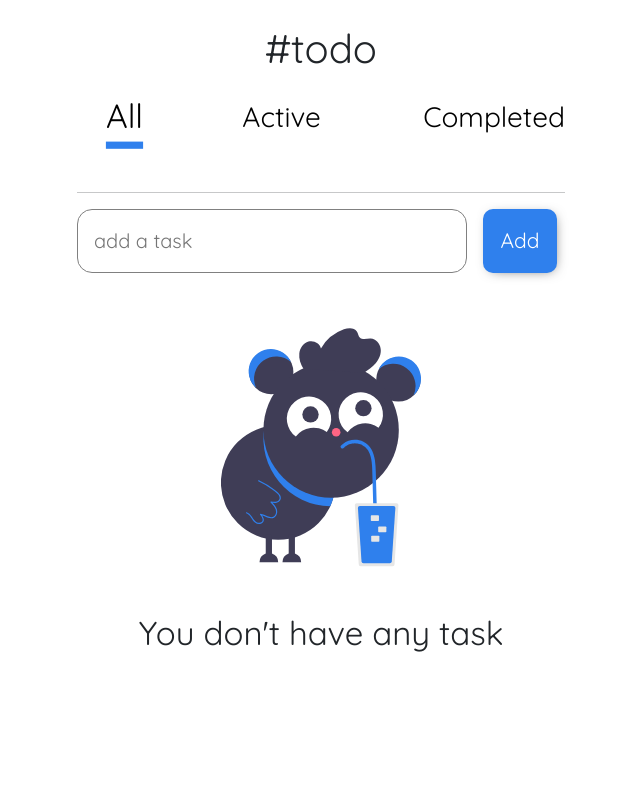
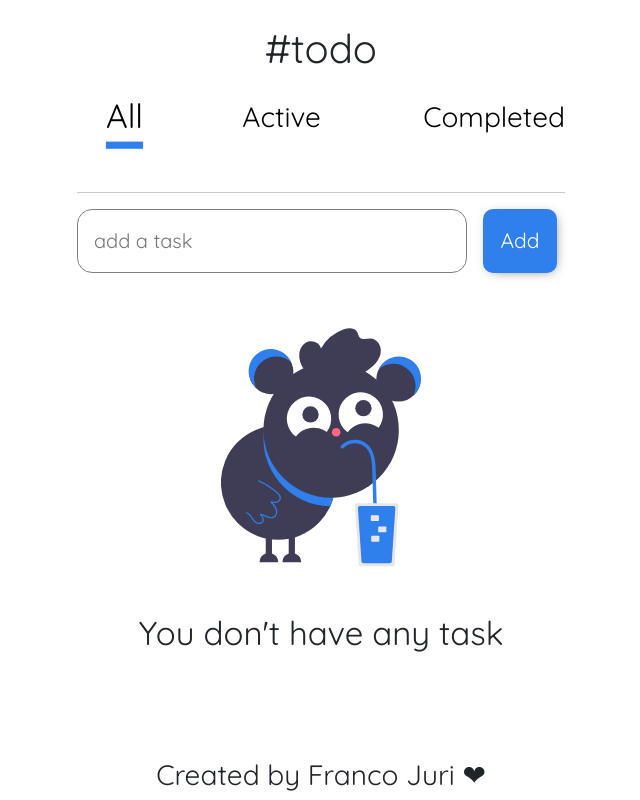
Before and after one commit to FrancoJuri/react-todo-app, a React (Create React App) app: page /#/ in a window 1280 px wide. Shown: the whole page, without its empty margins (319-959 px from the left). Built offline with nearby package versions, Linux system fonts and the light colour scheme.

Commit message:
footer agregado

```diff
--- /dev/null
+++ b/src/components/Footer.js
@@ -0,0 +1,12 @@
+import React from 'react';
+import '../css/index.css';
+
+const Footer = () => {
+    return (
+        <footer>
+            <h3>Created by Franco Juri ❤</h3>
+        </footer>
+    )
+}
+
+export default Footer;
--- a/src/css/index.css
+++ b/src/css/index.css
@@ -3,6 +3,38 @@ body{
     margin: 0px;
     scroll-behavior: smooth;
     overflow-x: hidden;
+    padding-bottom: 75px;
+}
+
+body::-webkit-scrollbar {
+    width: 9px;
+    height: 8px;
+    display: block;
+}
+
+body::-webkit-scrollbar-thumb {
+    background: rgb(151, 151, 151);
+    border-radius: 4px;
+}
+
+
+body::-webkit-scrollbar-thumb:hover {
+    background: #b3b3b3;
+    box-shadow: 0 0 2px 1px rgba(0, 0, 0, 0.2);
+}
+
+body::-webkit-scrollbar-thumb:active {
+    background-color: #999999;
+}
+
+body::-webkit-scrollbar-track {
+    background: #e1e1e1;
+    border-radius: 4px;
+}
+
+body::-webkit-scrollbar-track:hover,
+body::-webkit-scrollbar-track:active {
+  background: #d4d4d4;
 }
 
 :root {
@@ -87,6 +119,18 @@ svg:hover{
     font-size: 33px;
 }
 
+footer{
+    display: flex;
+    position: fixed;
+    width: 100%;
+    bottom: 0px;
+    justify-content: center;
+}
+
+footer h3{
+    font-family: var(--main-font);
+}
+
 
 @media(max-width: 1243px){
     .container{
--- a/src/routes/AppRouter.js
+++ b/src/routes/AppRouter.js
@@ -5,6 +5,7 @@ import {
   Route,
   Redirect
 } from "react-router-dom";
+import Footer from "../components/Footer";
 import NavBar from "../components/NavBar";
 import TodoActive from "../components/TodoActive";
 import TodoAll from "../components/TodoAll";
@@ -28,6 +29,7 @@ export default function AppRouter() {
             </Switch>
 
         </div>
+        <Footer />
     </Router>
   );
 }
```
Also changed, not shown: 10 other files (tests, documents, lock files or other folders).
